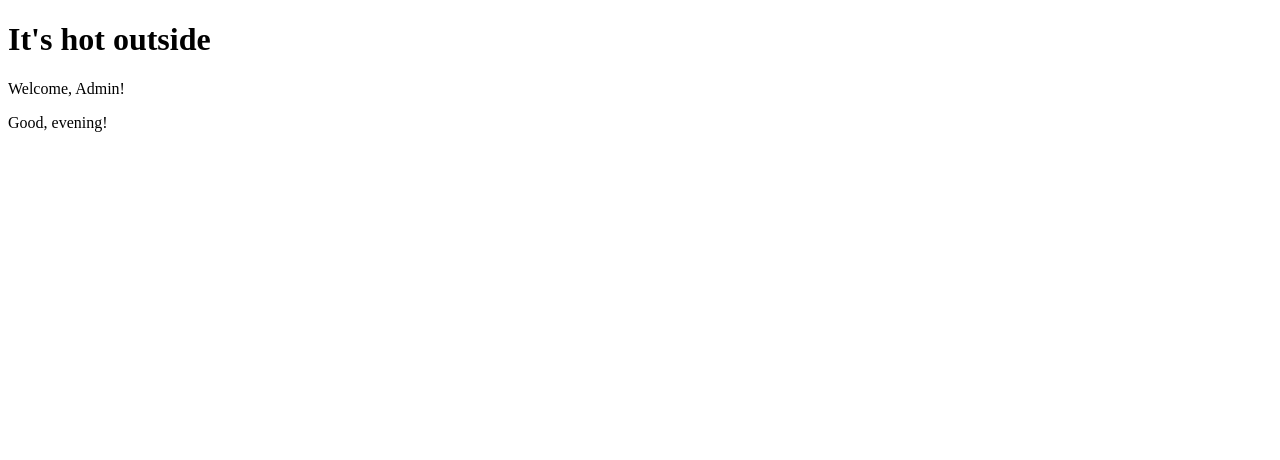
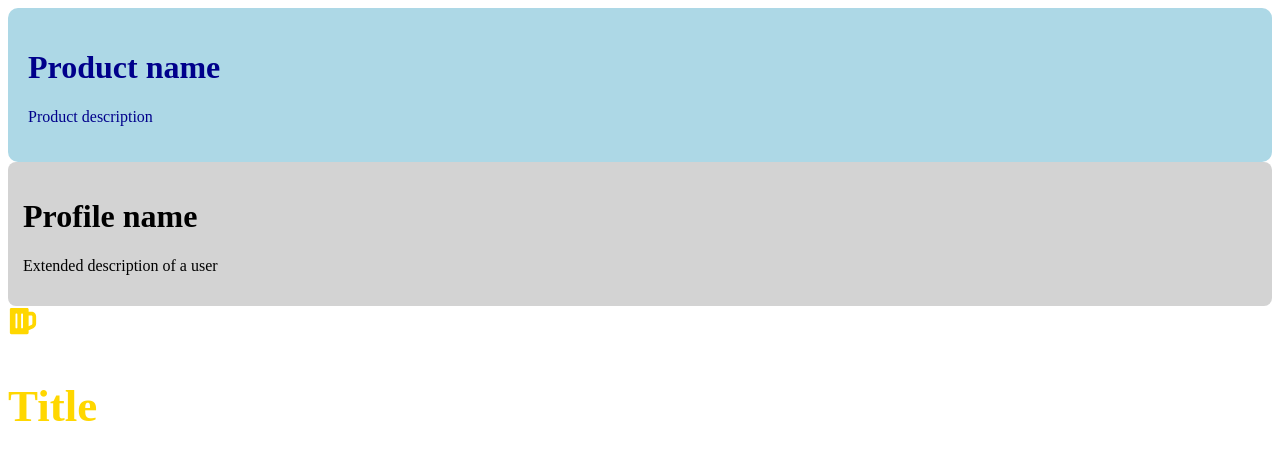
Before and after one commit to Korzher/miscellaneous, a React (Vite) app in the folder React/first-one/My-website/: page / in a window 1280 px wide. Shown: the top 460 px of the page. Built offline with nearby package versions, Linux system fonts and the light colour scheme.

Commit message:
React practice

```diff
--- a/React/first-one/My-website/package.json
+++ b/React/first-one/My-website/package.json
@@ -11,7 +11,8 @@
   },
   "dependencies": {
     "react": "^19.1.0",
-    "react-dom": "^19.1.0"
+    "react-dom": "^19.1.0",
+    "react-icons": "^5.5.0"
   },
   "devDependencies": {
     "@eslint/js": "^9.25.0",
--- a/React/first-one/My-website/src/App.jsx
+++ b/React/first-one/My-website/src/App.jsx
@@ -1,13 +1,13 @@
-import Condition from "./components/Condition.jsx";
-import Greeting from "./components/Greeting.jsx";
-import UserStatus from "./components/UserStatus.jsx";
+import IconComponent from "./components/IconComponent.jsx";
+import ProfileCard from "./components/ProfileCard.jsx";
+import StyledCard from "./components/StyledCard.jsx";
 
 const App = () => {
   return (
     <>
-      <Condition />
-      <UserStatus loggedIn={true} isAdmin={true} />
-      <Greeting timeOfDay={"evening"} />
+      <StyledCard />
+      <ProfileCard />
+      <IconComponent />
     </>
   );
 };
--- /dev/null
+++ b/React/first-one/My-website/src/components/IconComponent.jsx
@@ -0,0 +1,12 @@
+import { FaBeer } from "react-icons/fa";
+
+function IconComponent() {
+  return (
+    <div style={{ fontSize: "30px", color: "gold" }}>
+      <FaBeer />
+      <h2>Title</h2>
+    </div>
+  );
+}
+
+export default IconComponent;
--- /dev/null
+++ b/React/first-one/My-website/src/components/ProfileCard.jsx
@@ -0,0 +1,16 @@
+function ProfileCard() {
+  const styles = {
+    backgroundColor: "lightgray",
+    padding: "15px",
+    borderRadius: "8px",
+    color: "black",
+  };
+  return (
+    <div style={styles}>
+      <h1>Profile name</h1>
+      <p>Extended description of a user</p>
+    </div>
+  );
+}
+
+export default ProfileCard;
--- /dev/null
+++ b/React/first-one/My-website/src/components/StyledCard.jsx
@@ -0,0 +1,17 @@
+function StyledCard() {
+  return (
+    <div
+      style={{
+        backgroundColor: "lightblue",
+        padding: "20px",
+        borderRadius: "10px",
+        color: "darkblue",
+      }}
+    >
+      <h1>Product name</h1>
+      <p>Product description</p>
+    </div>
+  );
+}
+
+export default StyledCard;
```
Also changed, not shown: 1 other file (tests, documents, lock files or other folders).
